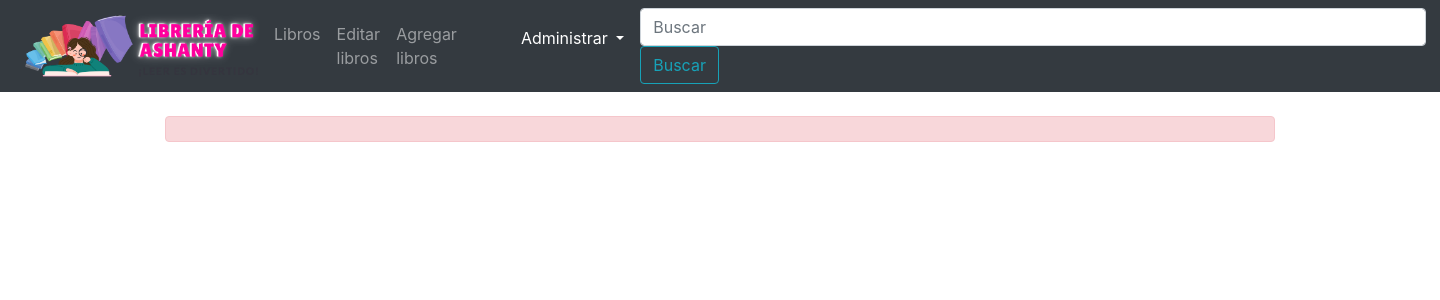
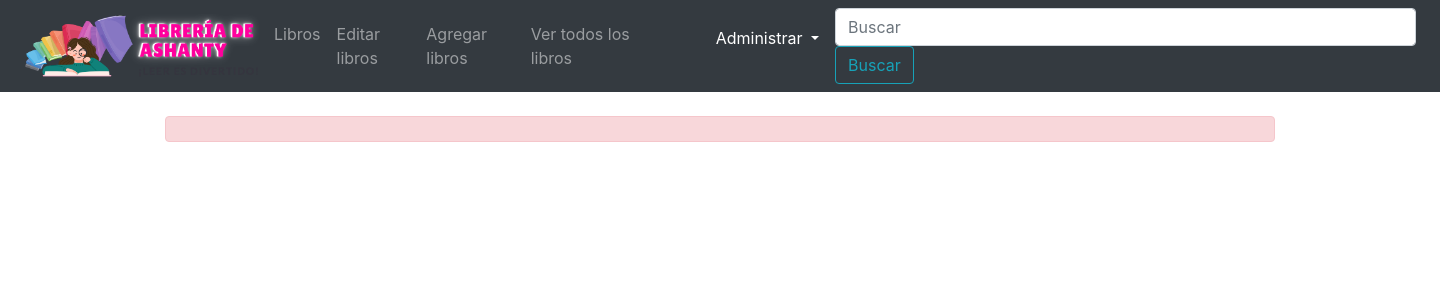
Before and after one commit to ashantyceballos/LIBRERIA-CRUD-LOGIN-CODEIGNITER, a CodeIgniter 4 app: the page made by app/Views/template/cabecera.php in a window 1440 px wide. Shown: the top 300 px of the page. Run offline with PHP 8.4 and a stand-in for CodeIgniter, Linux system fonts and the light colour scheme; the template is opened without the code that fills it, so the values that code supplies are empty; some libraries are stand-ins or nearby versions.

Commit message:
Add files via upload

```diff
--- a/app/Views/template/cabecera.php
+++ b/app/Views/template/cabecera.php
@@ -25,6 +25,9 @@
                 <li class="nav-item">
                     <a class="nav-link" href="<?=base_url('crear')?>">Agregar libros</a>
                 </li>
+                <li class="nav-item">
+                    <a class="nav-link" href="<?=base_url('libreriaC')?>">Ver todos los libros</a>
+                </li>
             </ul>
         </div>
         <ul class="nav-item dropdown text-white">
@@ -49,7 +52,7 @@
                 </div>
         </ul>
         <form class="form-inline my-2 my-lg-0" method="post" action="<?php echo base_url('/buscar')?>">
-            <input class="form-control mr-sm-2" size="70" maxlength="90" name="search" type="search" placeholder="Buscar" aria-label="search">
+            <input class="form-control mr-sm-2" size="50" maxlength="90" name="search" type="search" placeholder="Buscar" aria-label="search">
             <button class="btn btn-outline-info my-2 my-sm-0" type="submit">Buscar</button>
         </form>
         </div>
```
Also changed, not shown: app/Views/template/pie.php (line endings or trailing spaces).
